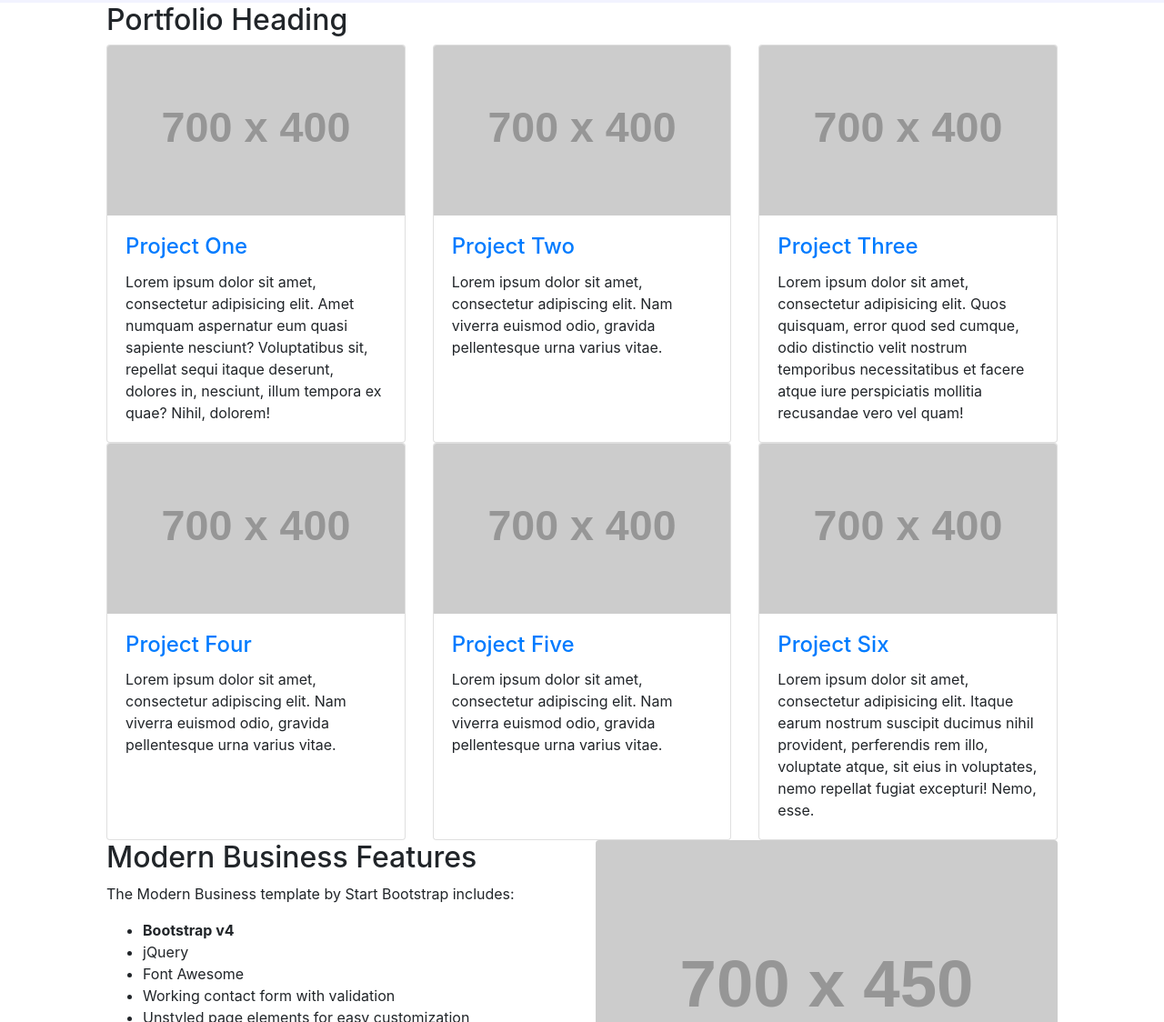
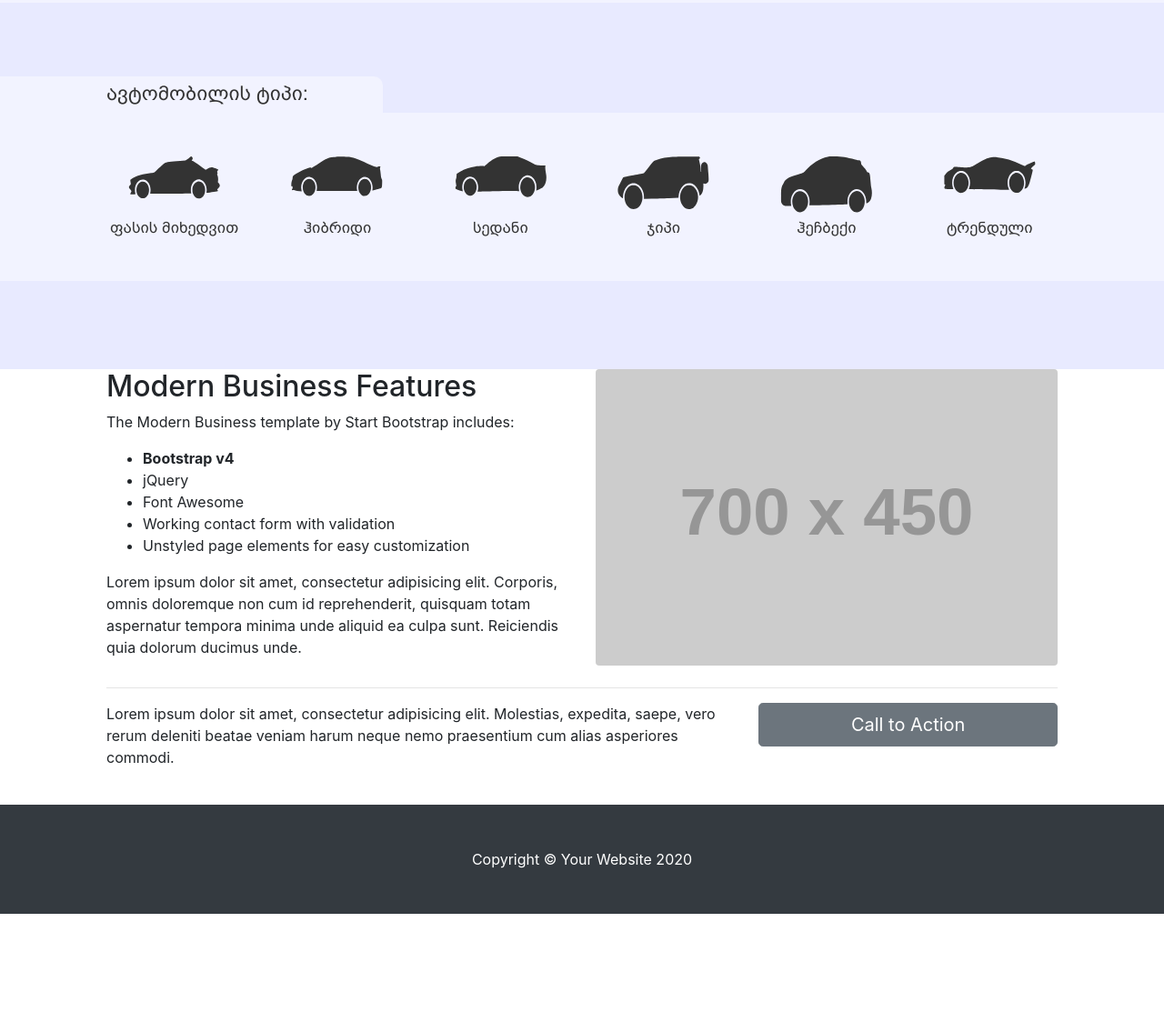
Before and after one commit to adsweb4you/lomons, a plain HTML site: page index.html in a window 1280 px wide. Shown: the part 1133-2257 px from the top of the page at 91% size. After the commit the page ends 2138 px from the top, so only its background shows below. Drawn offline with Linux system fonts and the light colour scheme; placeholder pictures from the web are drawn by us.

Commit message:
final dey1

```diff
--- a/index.html
+++ b/index.html
@@ -214,80 +214,68 @@
     <!-- /.row -->
 </div>
 </section>
+
+<section class="cars">
+
+    <div class="container">
+      <h2 class="mod-head">ავტომობილის ტიპი:</h2>
+    </div>
+
+
+<div class="bg-lig position-relative">
   <div class="container">
-    <!-- Portfolio Section -->
-    <h2>Portfolio Heading</h2>
+
+
 
     <div class="row">
-      <div class="col-lg-4 col-sm-6 portfolio-item">
-        <div class="card h-100">
-          <a href="#"><img class="card-img-top" src="http://placehold.it/700x400" alt=""></a>
-          <div class="card-body">
-            <h4 class="card-title">
-              <a href="#">Project One</a>
-            </h4>
-            <p class="card-text">Lorem ipsum dolor sit amet, consectetur adipisicing elit. Amet numquam aspernatur eum quasi sapiente nesciunt? Voluptatibus sit, repellat sequi itaque deserunt, dolores in, nesciunt, illum tempora ex quae? Nihil, dolorem!</p>
-          </div>
+      <div class="col-lg-2 col-sm-4 col-6 mb-3 mb-lg-0">
+        <div class="carico">
+         <div class="img-fix">  <img src="public/img/cars/car1.svg" alt="">  </div>
+          <h4>ფასის მიხედვით</h4>
         </div>
       </div>
-      <div class="col-lg-4 col-sm-6 portfolio-item">
-        <div class="card h-100">
-          <a href="#"><img class="card-img-top" src="http://placehold.it/700x400" alt=""></a>
-          <div class="card-body">
-            <h4 class="card-title">
-              <a href="#">Project Two</a>
-            </h4>
-            <p class="card-text">Lorem ipsum dolor sit amet, consectetur adipiscing elit. Nam viverra euismod odio, gravida pellentesque urna varius vitae.</p>
-          </div>
+      <div class="col-lg-2 col-sm-4 col-6 mb-3 mb-lg-0">
+        <div class="carico">
+          <!-- ყველა ფოტოს data-hover_ში უნდა გაყვეს ჰოვერის აიქონი data-src_ში ორიგინალი აიქონი-->
+         <div class="img-fix">
+           <img src="public/img/cars/nohov.svg" data-src="public/img/cars/nohov.svg" data-hover="public/img/cars/carhoh.svg" alt="">
+           </div>
+          <h4>ჰიბრიდი</h4>
         </div>
       </div>
-      <div class="col-lg-4 col-sm-6 portfolio-item">
-        <div class="card h-100">
-          <a href="#"><img class="card-img-top" src="http://placehold.it/700x400" alt=""></a>
-          <div class="card-body">
-            <h4 class="card-title">
-              <a href="#">Project Three</a>
-            </h4>
-            <p class="card-text">Lorem ipsum dolor sit amet, consectetur adipisicing elit. Quos quisquam, error quod sed cumque, odio distinctio velit nostrum temporibus necessitatibus et facere atque iure perspiciatis mollitia recusandae vero vel quam!</p>
-          </div>
+      <div class="col-lg-2 col-sm-4 col-6 mb-3 mb-lg-0">
+        <div class="carico">
+         <div class="img-fix">  <img src="public/img/cars/car2.svg" alt=""> </div>
+          <h4>სედანი</h4>
         </div>
       </div>
-      <div class="col-lg-4 col-sm-6 portfolio-item">
-        <div class="card h-100">
-          <a href="#"><img class="card-img-top" src="http://placehold.it/700x400" alt=""></a>
-          <div class="card-body">
-            <h4 class="card-title">
-              <a href="#">Project Four</a>
-            </h4>
-            <p class="card-text">Lorem ipsum dolor sit amet, consectetur adipiscing elit. Nam viverra euismod odio, gravida pellentesque urna varius vitae.</p>
-          </div>
+      <div class="col-lg-2 col-sm-4 col-6 mb-3 mb-lg-0">
+        <div class="carico">
+         <div class="img-fix">  <img src="public/img/cars/car3.svg" alt=""> </div>
+          <h4>ჯიპი</h4>
         </div>
       </div>
-      <div class="col-lg-4 col-sm-6 portfolio-item">
-        <div class="card h-100">
-          <a href="#"><img class="card-img-top" src="http://placehold.it/700x400" alt=""></a>
-          <div class="card-body">
-            <h4 class="card-title">
-              <a href="#">Project Five</a>
-            </h4>
-            <p class="card-text">Lorem ipsum dolor sit amet, consectetur adipiscing elit. Nam viverra euismod odio, gravida pellentesque urna varius vitae.</p>
-          </div>
+      <div class="col-lg-2 col-sm-4 col-6 mb-3 mb-lg-0">
+        <div class="carico">
+         <div class="img-fix"> <img src="public/img/cars/car4.svg" alt="">  </div>
+          <h4>ჰეჩბექი</h4>
         </div>
       </div>
-      <div class="col-lg-4 col-sm-6 portfolio-item">
-        <div class="card h-100">
-          <a href="#"><img class="card-img-top" src="http://placehold.it/700x400" alt=""></a>
-          <div class="card-body">
-            <h4 class="card-title">
-              <a href="#">Project Six</a>
-            </h4>
-            <p class="card-text">Lorem ipsum dolor sit amet, consectetur adipisicing elit. Itaque earum nostrum suscipit ducimus nihil provident, perferendis rem illo, voluptate atque, sit eius in voluptates, nemo repellat fugiat excepturi! Nemo, esse.</p>
-          </div>
+      <div class="col-lg-2 col-sm-4 col-6 mb-3 mb-lg-0">
+        <div class="carico">
+         <div class="img-fix">  <img src="public/img/cars/car5.svg" alt="">  </div>
+          <h4>ტრენდული</h4>
         </div>
       </div>
+
     </div>
     <!-- /.row -->
 
+   </div>
+  </div>
+  </section>
+
+  <div class="container">
     <!-- Features Section -->
     <div class="row">
       <div class="col-lg-6">
--- a/public/js/main.js
+++ b/public/js/main.js
@@ -22,16 +22,16 @@ $(".dropdown-menu").hover(function () {
     }
 );
 
+// car icon hover
+$(".carico").hover(function () {
+     let hover = $(this).children().find("img").data('hover');
 
-// aboutslider active circle
-
-// $("[data-target='#aboutslider']").click(function (e) {
-//     e.preventDefault();
-//     $(this).siblings().removeClass("active");
-//     $(this).addClass("active")
-
-// });
-
+    $(this).children().find("img").attr('src', hover);
+  }, function () {
+     let src = $(this).children().find("img").data('src');
+     $(this).children().find("img").attr('src', src);
+  }
+);
 
 
 // end ready
--- a/public/scss/style.scss
+++ b/public/scss/style.scss
@@ -185,6 +185,74 @@ li[data-target="#aboutslider"]{
     font-size: 14px;
 }
 
+.mod-head{
+    font-size: 22px;
+    font-family: BpgArial;
+    color: #333333;
+    position: relative;
+    z-index: 99;
+    &::after{
+        content: "";
+        width: 19rem;
+        background-color: #f2f3ff;
+        border-top-right-radius: 10px;
+        position: absolute;
+        top: -6px;
+        left: 0;
+        z-index: -1;
+        max-width: 100%;
+        height: 40px;
+    }
+    &::before{
+        content: "";
+        width: 100%;
+        background-color: #f2f3ff;
+        position: absolute;
+        top: -6px;
+        height: 40px;
+        left: -100%;
+        z-index: -1;
+    }
+}
+
+.cars{
+    background-color: #e8eaff;
+    padding: 87px  0 97px;
+}
+
+.carico{
+    &:hover{
+        h4{
+            color: #ff8039;
+        }
+
+    }
+    text-align: center;
+    img{
+        object-fit: contain;
+        margin: auto;
+        display: block;
+    }
+
+    .img-fix{
+        min-height: 62px;
+    }
+
+    h4{
+        font-family: BpgArial;
+        color: #333333;
+
+        font-size: 17px;
+        margin-top: 7px;
+    }
+}
+
+.bg-lig{
+    padding: 48px  0  39px;
+    background-color: #f2f3ff;
+
+}
+
 // responsive
 
 @media (max-width:1200px){
```
Also changed, not shown: public/css/style.css, public/img/cars/car1.svg (added), public/img/cars/car2.svg (added), public/img/cars/car3.svg (added), public/img/cars/car4.svg (added), public/img/cars/car5.svg (added), public/img/cars/carhoh.svg (added), public/img/cars/nohov.svg (added), 1 other file.
